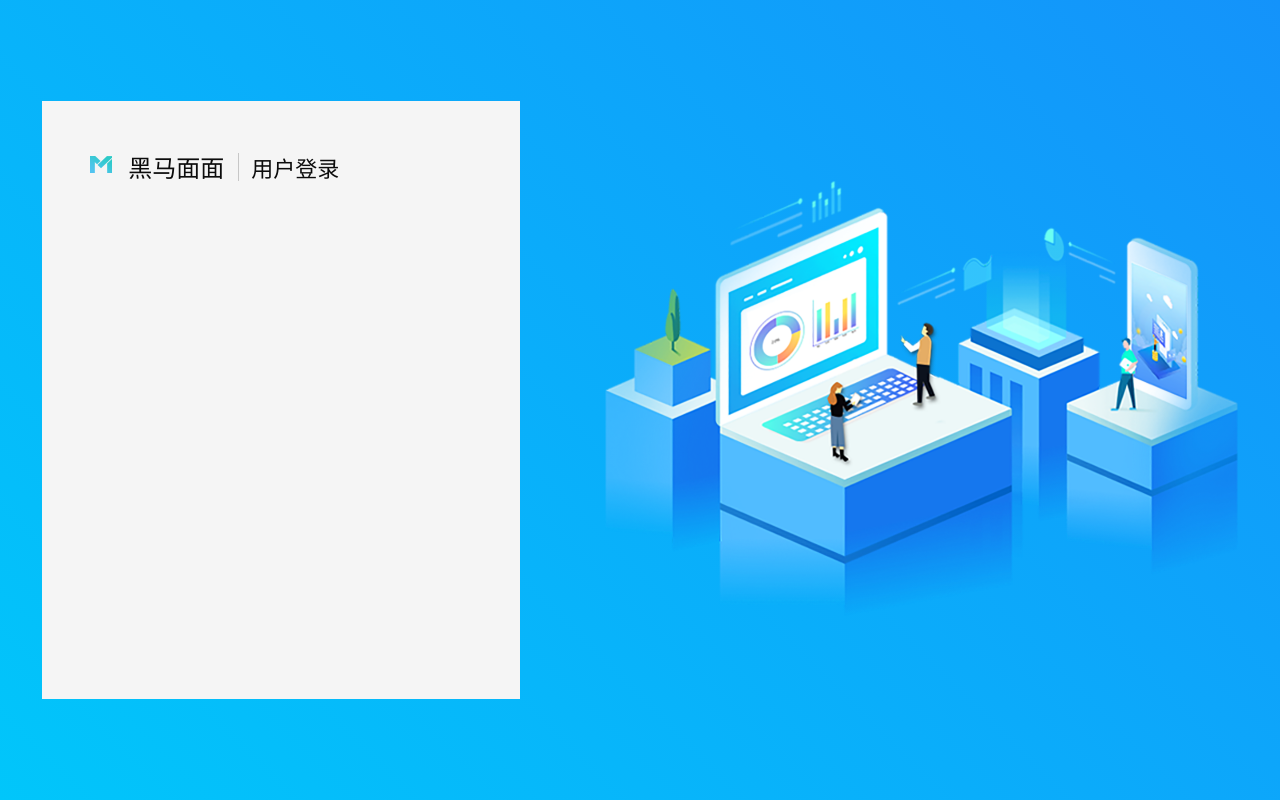
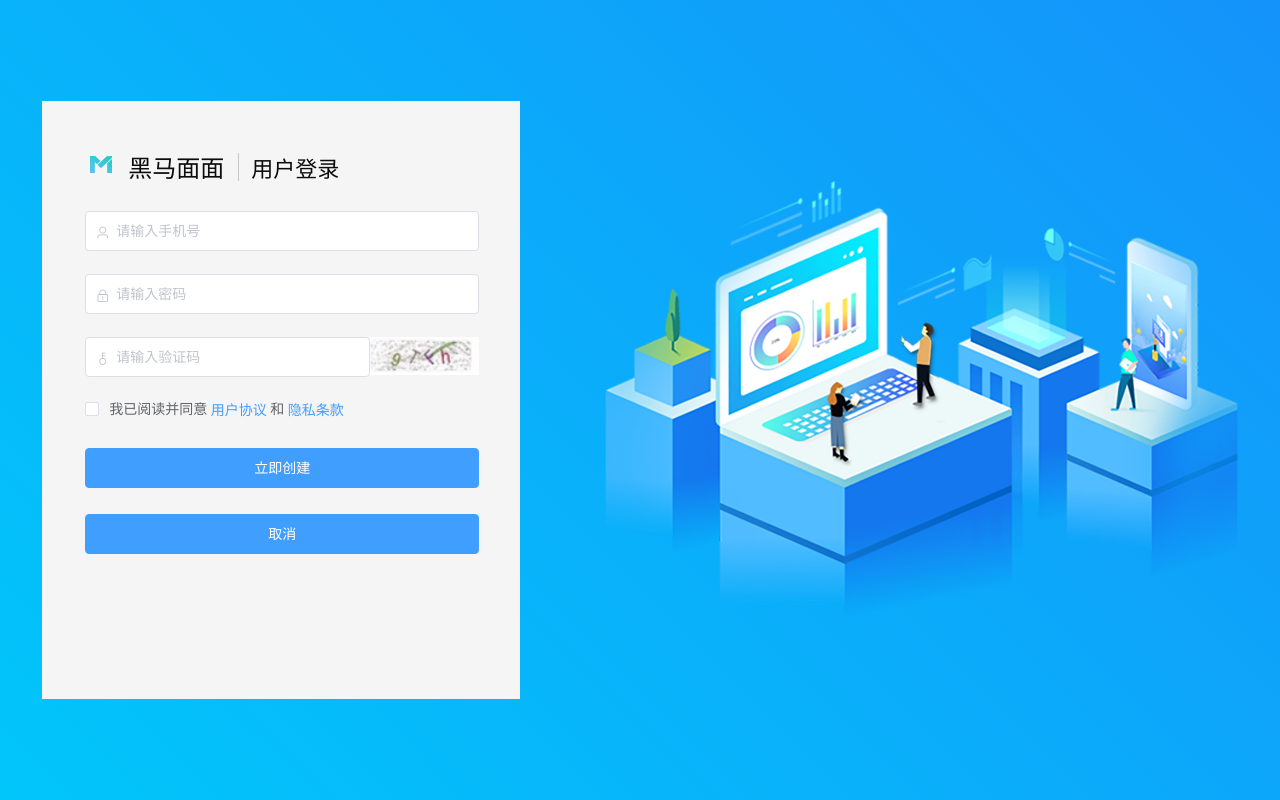
Before and after one commit to GreatTune/heimamm1, a Vue app: page /#/login in a window 1280 px wide. Built offline with nearby package versions, Linux system fonts and the light colour scheme.

Commit message:
登录页面 -- 页面样式布局

```diff
--- a/src/views/login/login.vue
+++ b/src/views/login/login.vue
@@ -9,11 +9,62 @@
         <div class="left-link"></div>
         <div class="left-user">用户登录</div>
       </div>
+      <el-form
+        class="login-form"
+        ref="ruleForm"
+        :model="ruleForm"
+        :rules="rules"
+        label-width="43px"
+      >
+        <!-- 手机号输入框 -->
+        <el-form-item>
+          <el-input
+            v-model="form.name"
+            placeholder="请输入手机号"
+            prefix-icon="el-icon-user"
+          ></el-input>
+        </el-form-item>
+        <!-- 密码输入框 -->
+        <el-form-item>
+          <el-input
+            v-model="form.name"
+            placeholder="请输入密码"
+            prefix-icon="el-icon-lock"
+          ></el-input>
+        </el-form-item>
+        <el-row>
+          <el-col :span="18">
+            <!-- 验证码输入框 -->
+            <el-form-item>
+              <el-input
+                v-model="form.name"
+                placeholder="请输入验证码"
+                prefix-icon="el-icon-key"
+              ></el-input>
+            </el-form-item>
+          </el-col>
+          <el-col :span="6">
+            <img class="code-img" src="../../assets/01.png" alt="" />
+          </el-col>
+        </el-row>
+        <!-- 勾选框 -->
+        <el-checkbox v-model="checked" class="form-checked">
+          我已阅读并同意
+          <el-link type="primary">用户协议</el-link>
+          和
+          <el-link type="primary">隐私条款</el-link>
+        </el-checkbox>
+        <el-form-item>
+          <el-button class="from-bottom" type="primary" @click="onSubmit"
+            >立即创建</el-button
+          >
+          <el-button class="from-bottom" type="primary">取消</el-button>
+        </el-form-item>
+      </el-form>
     </div>
     <div class="login-right">
       <img src="../../assets/login_banner_ele.png" alt="" />
     </div>
-
   </div>
 </template>
 
@@ -23,8 +74,13 @@ export default {
     return {
       name: 'login',
       form: {
-        name: '',
+        name: ''
       }
+    }
+  },
+  methods: {
+    onSubmit () {
+      window.console.log('submit!')
     }
   }
 }
@@ -75,6 +131,28 @@ export default {
         color: rgba(12, 12, 12, 1);
       }
     }
+    // 表单css样式
+    .login-form {
+      margin-top: 27px;
+      padding-right: 41px;
+      // 验证码
+      .el-col {
+        .code-img {
+          width: 100%;
+        }
+      }
+    }
+    // 勾选框
+    .form-checked {
+      margin-left: 43px;
+      margin-bottom: 28px;
+    }
+    // 点击按钮
+    .from-bottom {
+      width: 100%;
+      margin-left: 0;
+      margin-bottom: 26px;
+    }
   }
 }
 </style>
```
Also changed, not shown: src/assets/01.png (added).
